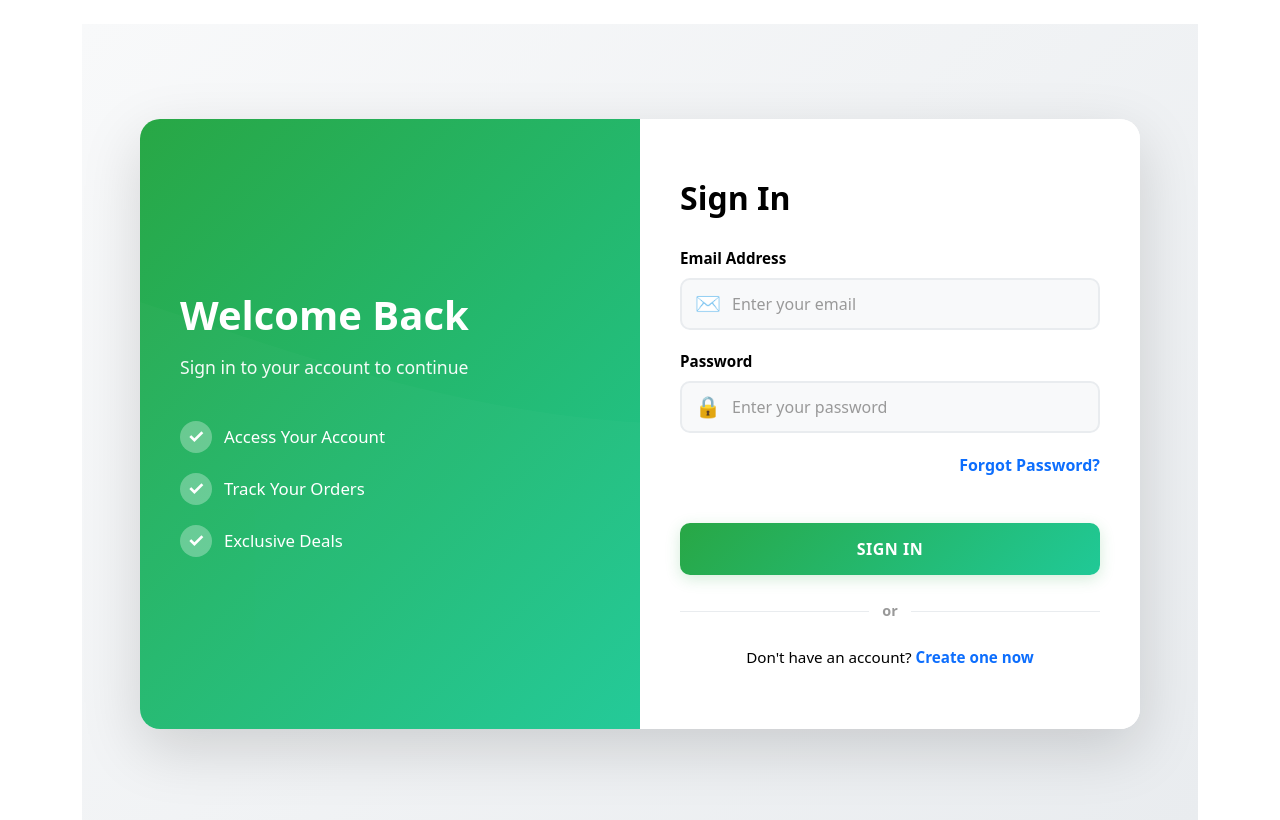
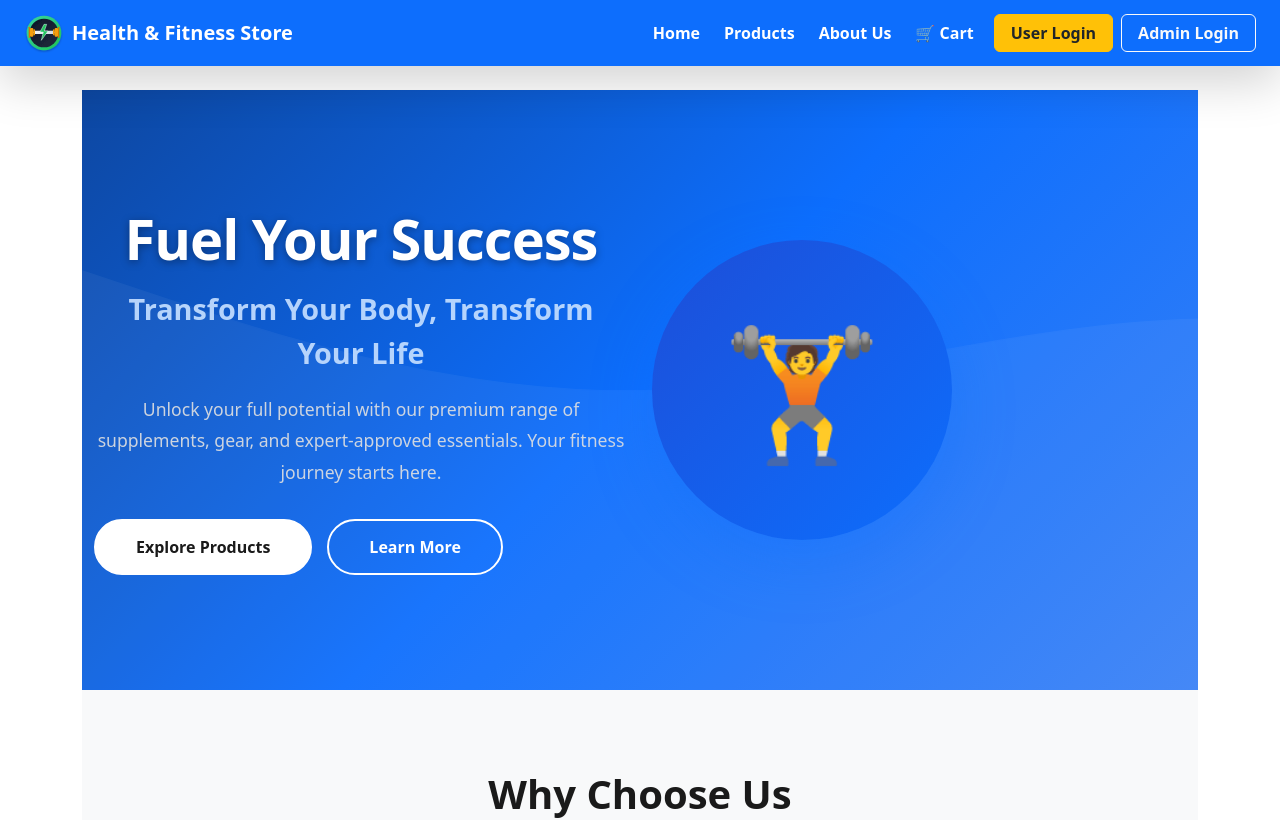
Before and after one commit to patelsaiban9-byte/fitness-store-frontend, a React (Vite) app: page / in a window 1280 px wide. Before the commit this address led to /login. Shown: the top 820 px of the page. Built offline with nearby package versions, Linux system fonts and the light colour scheme.

Commit message:
login routes update

```diff
--- a/src/App.jsx
+++ b/src/App.jsx
@@ -37,15 +37,50 @@ import AdminUsers from "./pages/AdminUsers";
 import MyOrders from "./pages/MyOrders";
 
 /* ===============================
-   ROUTE PROTECTION (OLD LOGIC)
+   ROUTE PROTECTION
    =============================== */
-function ProtectedRoute({ isLoggedIn, children }) {
-  if (!isLoggedIn) return <Navigate to="/login" replace />;
+function getRedirectPath(location) {
+  return `${location.pathname}${location.search}${location.hash}`;
+}
+
+function PublicOnlyRoute({ isLoggedIn, userRole, children }) {
+  if (!isLoggedIn) return children;
+  return <Navigate to={userRole === "admin" ? "/admin" : "/"} replace />;
+}
+
+function UserRoute({ isLoggedIn, userRole, children }) {
+  const location = useLocation();
+
+  if (!isLoggedIn) {
+    return (
+      <Navigate
+        to="/login"
+        replace
+        state={{ from: getRedirectPath(location) }}
+      />
+    );
+  }
+
+  if (userRole !== "user") {
+    return <Navigate to={userRole === "admin" ? "/admin" : "/"} replace />;
+  }
+
   return children;
 }
 
 function AdminRoute({ isLoggedIn, userRole, children }) {
-  if (!isLoggedIn) return <Navigate to="/login" replace />;
+  const location = useLocation();
+
+  if (!isLoggedIn) {
+    return (
+      <Navigate
+        to="/admin/login"
+        replace
+        state={{ from: getRedirectPath(location) }}
+      />
+    );
+  }
+
   if (userRole !== "admin") return <Navigate to="/" replace />;
   return children;
 }
@@ -61,7 +96,7 @@ function Layout({
   setUserRole,
 }) {
   const location = useLocation();
-  const hideNavbar = ["/login", "/register", "/forgot-password"].includes(location.pathname);
+  const hideNavbar = ["/login", "/admin/login", "/register", "/forgot-password"].includes(location.pathname);
 
   return (
     <>
@@ -153,102 +188,81 @@ function App() {
           <Route
             path="/login"
             element={
-              <Login
-                setIsLoggedIn={setIsLoggedIn}
-                setUserRole={setUserRole}
-              />
+              <PublicOnlyRoute isLoggedIn={isLoggedIn} userRole={userRole}>
+                <Login
+                  mode="user"
+                  setIsLoggedIn={setIsLoggedIn}
+                  setUserRole={setUserRole}
+                />
+              </PublicOnlyRoute>
+            }
+          />
+          <Route
+            path="/admin/login"
+            element={
+              <PublicOnlyRoute isLoggedIn={isLoggedIn} userRole={userRole}>
+                <Login
+                  mode="admin"
+                  setIsLoggedIn={setIsLoggedIn}
+                  setUserRole={setUserRole}
+                />
+              </PublicOnlyRoute>
             }
           />
           <Route path="/register" element={<Register />} />
           <Route path="/forgot-password" element={<ForgotPassword />} />
 
-          {/* Home */}
-          <Route
-            path="/"
-            element={
-              <ProtectedRoute isLoggedIn={isLoggedIn}>
-                <Home />
-              </ProtectedRoute>
-            }
-          />
-
-          {/* Products */}
-          <Route
-            path="/products"
-            element={
-              <ProtectedRoute isLoggedIn={isLoggedIn}>
-                <Products />
-              </ProtectedRoute>
-            }
-          />
-
-          {/* Cart */}
-          <Route
-            path="/cart"
-            element={
-              <ProtectedRoute isLoggedIn={isLoggedIn}>
-                <Cart />
-              </ProtectedRoute>
-            }
-          />
+          {/* Public Routes */}
+          <Route path="/" element={<Home />} />
+          <Route path="/products" element={<Products />} />
+          <Route path="/cart" element={<Cart />} />
+          <Route path="/about" element={<About />} />
+          <Route path="/product/:id" element={<ProductDetail />} />
 
           {/* My Orders (USER) */}
           <Route
             path="/my-orders"
             element={
-              <ProtectedRoute isLoggedIn={isLoggedIn}>
+              <UserRoute isLoggedIn={isLoggedIn} userRole={userRole}>
                 <MyOrders />
-              </ProtectedRoute>
+              </UserRoute>
             }
           />
 
-          {/* Checkout */}
+          {/* User Protected Routes */}
           <Route
             path="/checkout"
             element={
-              <ProtectedRoute isLoggedIn={isLoggedIn}>
+              <UserRoute isLoggedIn={isLoggedIn} userRole={userRole}>
                 <OrderForm />
-              </ProtectedRoute>
+              </UserRoute>
             }
           />
 
-          {/* Buy Now - Direct Order */}
           <Route
             path="/buynow"
             element={
-              <ProtectedRoute isLoggedIn={isLoggedIn}>
+              <UserRoute isLoggedIn={isLoggedIn} userRole={userRole}>
                 <OrderForm />
-              </ProtectedRoute>
+              </UserRoute>
             }
           />
 
-          {/* Order Form (Legacy Route) */}
           <Route
             path="/order/:id"
             element={
-              <ProtectedRoute isLoggedIn={isLoggedIn}>
+              <UserRoute isLoggedIn={isLoggedIn} userRole={userRole}>
                 <OrderForm />
-              </ProtectedRoute>
+              </UserRoute>
             }
           />
 
-          {/* About */}
-          <Route
-            path="/about"
-            element={
-              <ProtectedRoute isLoggedIn={isLoggedIn}>
-                <About />
-              </ProtectedRoute>
-            }
-          />
-
-          {/* User Feedback */}
           <Route
             path="/feedback"
             element={
-              <ProtectedRoute isLoggedIn={isLoggedIn}>
+              <UserRoute isLoggedIn={isLoggedIn} userRole={userRole}>
                 <Feedback />
-              </ProtectedRoute>
+              </UserRoute>
             }
           />
 
@@ -361,21 +375,11 @@ function App() {
             path="*"
             element={
               <Navigate
-                to={isLoggedIn ? "/" : "/login"}
+                to={isLoggedIn ? (userRole === "admin" ? "/admin" : "/") : "/"}
                 replace
               />
             }
           />
-          {/* Product Detail Page */}
-<Route
-  path="/product/:id"
-  element={
-    <ProtectedRoute isLoggedIn={isLoggedIn}>
-      <ProductDetail />
-    </ProtectedRoute>
-  }
-/>
-
         </Routes>
       </Layout>
     </Router>
--- a/src/components/navbar.jsx
+++ b/src/components/navbar.jsx
@@ -5,6 +5,8 @@ import { Logo } from "../assets/logo";
 function Navbar({ isLoggedIn, userRole, setIsLoggedIn, setUserRole }) {
   const navigate = useNavigate();
   const [isOpen, setIsOpen] = useState(false);
+  const isAdmin = userRole === "admin";
+  const isUser = isLoggedIn && !isAdmin;
 
   // ✅ Cart count state
   const [cartCount, setCartCount] = useState(0);
@@ -46,7 +48,7 @@ function Navbar({ isLoggedIn, userRole, setIsLoggedIn, setUserRole }) {
     // 🛒 Keep cart data - only clear on order placement
     setIsLoggedIn(false);
     setUserRole(null);
-    navigate("/login");
+    navigate(isAdmin ? "/admin/login" : "/login");
     setIsOpen(false);
   };
 
@@ -82,9 +84,7 @@ function Navbar({ isLoggedIn, userRole, setIsLoggedIn, setUserRole }) {
         {/* LINKS */}
         <div className={`collapse navbar-collapse ${isOpen ? "show" : ""}`}>
           <ul className="navbar-nav ms-auto align-items-center">
-            {isLoggedIn && (
-              <>
-                {/* HOME */}
+            {/* PUBLIC LINKS */}
             <li className="nav-item">
               <Link
                 className="nav-link text-white fw-semibold mx-1"
@@ -95,7 +95,6 @@ function Navbar({ isLoggedIn, userRole, setIsLoggedIn, setUserRole }) {
               </Link>
             </li>
 
-                {/* PRODUCTS */}
             <li className="nav-item">
               <Link
                 className="nav-link text-white fw-semibold mx-1"
@@ -106,8 +105,18 @@ function Navbar({ isLoggedIn, userRole, setIsLoggedIn, setUserRole }) {
               </Link>
             </li>
 
-                {/* 🛒 CART (USER ONLY) */}
-                {userRole !== "admin" && (
+            <li className="nav-item">
+              <Link
+                className="nav-link text-white fw-semibold mx-1"
+                to="/about"
+                onClick={() => setIsOpen(false)}
+              >
+                About Us
+              </Link>
+            </li>
+
+            {/* 🛒 CART (NON-ADMIN) */}
+            {!isAdmin && (
               <li className="nav-item position-relative">
                 <Link
                   className="nav-link text-white fw-semibold mx-1"
@@ -127,8 +136,8 @@ function Navbar({ isLoggedIn, userRole, setIsLoggedIn, setUserRole }) {
               </li>
             )}
 
-                {/* 📦 MY ORDERS (USER ONLY) */}
-                {userRole !== "admin" && (
+            {/* USER LINKS */}
+            {isUser && (
               <li className="nav-item">
                 <Link
                   className="nav-link text-white fw-semibold mx-1"
@@ -140,7 +149,7 @@ function Navbar({ isLoggedIn, userRole, setIsLoggedIn, setUserRole }) {
               </li>
             )}
 
-                {userRole !== "admin" && (
+            {isUser && (
               <li className="nav-item">
                 <Link
                   className="nav-link text-white fw-semibold mx-1"
@@ -152,19 +161,8 @@ function Navbar({ isLoggedIn, userRole, setIsLoggedIn, setUserRole }) {
               </li>
             )}
 
-                {/* ABOUT */}
-                <li className="nav-item">
-                  <Link
-                    className="nav-link text-white fw-semibold mx-1"
-                    to="/about"
-                    onClick={() => setIsOpen(false)}
-                  >
-                    About Us
-                  </Link>
-                </li>
-
             {/* ADMIN LINKS */}
-                {userRole === "admin" && (
+            {isAdmin && (
               <>
                 <li className="nav-item">
                   <Link
@@ -218,7 +216,8 @@ function Navbar({ isLoggedIn, userRole, setIsLoggedIn, setUserRole }) {
               </>
             )}
 
-                {/* LOGOUT */}
+            {/* AUTH ACTIONS */}
+            {isLoggedIn ? (
               <li className="nav-item">
                 <button
                   className="btn btn-danger fw-bold ms-lg-2 px-3"
@@ -227,20 +226,27 @@ function Navbar({ isLoggedIn, userRole, setIsLoggedIn, setUserRole }) {
                   Logout
                 </button>
               </li>
-              </>
-            )}
-
-            {/* LOGIN */}
-            {!isLoggedIn && (
+            ) : (
+              <>
                 <li className="nav-item">
                   <Link
                     className="btn btn-warning fw-bold text-dark ms-lg-2 px-3"
                     to="/login"
                     onClick={() => setIsOpen(false)}
                   >
-                  Login
+                    User Login
                   </Link>
                 </li>
+                <li className="nav-item mt-2 mt-lg-0">
+                  <Link
+                    className="btn btn-outline-light fw-bold ms-lg-2 px-3"
+                    to="/admin/login"
+                    onClick={() => setIsOpen(false)}
+                  >
+                    Admin Login
+                  </Link>
+                </li>
+              </>
             )}
           </ul>
         </div>
--- a/src/pages/ProductDetail.jsx
+++ b/src/pages/ProductDetail.jsx
@@ -7,6 +7,7 @@ function ProductDetail() {
 
   const API_URL = import.meta.env.VITE_API_URL || "http://localhost:5000";
   const userRole = localStorage.getItem("role");
+  const isLoggedIn = Boolean(localStorage.getItem("token"));
 
   const [product, setProduct] = useState(null);
   const [loading, setLoading] = useState(true);
@@ -109,6 +110,11 @@ function ProductDetail() {
 
     // Save to sessionStorage (temporary, clears when tab closes)
     sessionStorage.setItem("directBuyItem", JSON.stringify(directBuyItem));
+
+    if (!isLoggedIn) {
+      navigate("/login", { state: { from: "/buynow" } });
+      return;
+    }
 
     navigate("/buynow");
   };
--- a/src/pages/login.jsx
+++ b/src/pages/login.jsx
@@ -1,5 +1,5 @@
 import React, { useState } from "react";
-import { useNavigate, Link } from "react-router-dom";
+import { useNavigate, Link, useLocation } from "react-router-dom";
 import "./auth.css";
 
 // Helper component for the Bootstrap Toast
@@ -29,11 +29,15 @@ const Toast = ({ message, type, show, onClose }) => {
   );
 };
 
-function Login({ setIsLoggedIn, setUserRole }) {
+function Login({ setIsLoggedIn, setUserRole, mode = "user" }) {
   const [email, setEmail] = useState("");
   const [password, setPassword] = useState("");
   const [error, setError] = useState("");
   const navigate = useNavigate();
+  const location = useLocation();
+
+  const isAdminMode = mode === "admin";
+  const redirectFrom = location.state?.from;
 
   const [toast, setToast] = useState({
     show: false,
@@ -70,6 +74,17 @@ function Login({ setIsLoggedIn, setUserRole }) {
         return;
       }
 
+      // Keep user/admin login UIs separated even when backend uses one endpoint.
+      if (!isAdminMode && data.user.role === "admin") {
+        setError("Admin accounts must sign in from the admin login page.");
+        return;
+      }
+
+      if (isAdminMode && data.user.role !== "admin") {
+        setError("This page is only for admin accounts.");
+        return;
+      }
+
       // 🔐 EXISTING LOGIC (UNCHANGED)
       localStorage.setItem("token", data.token);
       localStorage.setItem("role", data.user.role);
@@ -88,10 +103,18 @@ function Login({ setIsLoggedIn, setUserRole }) {
       showToast("✅ Login Successful", "success");
 
       setTimeout(() => {
-        if (data.user.role === "admin") {
-          navigate("/admin");
+        if (isAdminMode) {
+          navigate(
+            typeof redirectFrom === "string" && redirectFrom.startsWith("/admin")
+              ? redirectFrom
+              : "/admin"
+          );
         } else {
-          navigate("/");
+          navigate(
+            typeof redirectFrom === "string" && redirectFrom.startsWith("/")
+              ? redirectFrom
+              : "/"
+          );
         }
       }, 1000);
     } catch (err) {
@@ -114,17 +137,23 @@ function Login({ setIsLoggedIn, setUserRole }) {
           {/* Left Side */}
           <div className="auth-side auth-side-left">
             <div className="auth-branding">
-              <h2 className="auth-title">Welcome Back</h2>
-              <p className="auth-subtitle">Sign in to your account to continue</p>
+              <h2 className="auth-title">
+                {isAdminMode ? "Admin Access" : "Welcome Back"}
+              </h2>
+              <p className="auth-subtitle">
+                {isAdminMode
+                  ? "Sign in with your admin account"
+                  : "Sign in to your account to continue"}
+              </p>
               <div className="auth-features">
                 <div className="feature">
-                  <span>✓</span> Access Your Account
+                  <span>✓</span> {isAdminMode ? "Manage Store Operations" : "Access Your Account"}
                 </div>
                 <div className="feature">
-                  <span>✓</span> Track Your Orders
+                  <span>✓</span> {isAdminMode ? "Monitor Orders & Returns" : "Track Your Orders"}
                 </div>
                 <div className="feature">
-                  <span>✓</span> Exclusive Deals
+                  <span>✓</span> {isAdminMode ? "Review Reports & Users" : "Exclusive Deals"}
                 </div>
               </div>
             </div>
@@ -134,7 +163,9 @@ function Login({ setIsLoggedIn, setUserRole }) {
           <div className="auth-side auth-side-right">
             <div className="auth-form-wrapper">
               <div className="auth-form-header">
-                <h3 className="auth-form-title">Sign In</h3>
+                <h3 className="auth-form-title">
+                  {isAdminMode ? "Admin Sign In" : "Sign In"}
+                </h3>
               </div>
 
               {error && (
@@ -172,25 +203,44 @@ function Login({ setIsLoggedIn, setUserRole }) {
                   </div>
                 </div>
 
+                {!isAdminMode && (
                   <div className="text-end mb-3">
                     <Link to="/forgot-password" className="link-primary">
                       Forgot Password?
                     </Link>
                   </div>
+                )}
 
                 <button type="submit" className="auth-button">
-                  Sign In
+                  {isAdminMode ? "Sign In as Admin" : "Sign In"}
                 </button>
               </form>
 
               <div className="auth-divider">or</div>
 
+              {isAdminMode ? (
+                <p className="auth-link">
+                  Not an admin?{" "}
+                  <Link to="/login" className="link-primary">
+                    User Login
+                  </Link>
+                </p>
+              ) : (
+                <>
                   <p className="auth-link">
                     Don't have an account?{" "}
                     <Link to="/register" className="link-primary">
                       Create one now
                     </Link>
                   </p>
+                  <p className="auth-link mt-2">
+                    Admin account?{" "}
+                    <Link to="/admin/login" className="link-primary">
+                      Go to Admin Login
+                    </Link>
+                  </p>
+                </>
+              )}
             </div>
           </div>
         </div>
```
Also changed, not shown: src/pages/AdminUsers.jsx (+6 -1 lines). Lines whose indentation alone changed are shown as unchanged.
